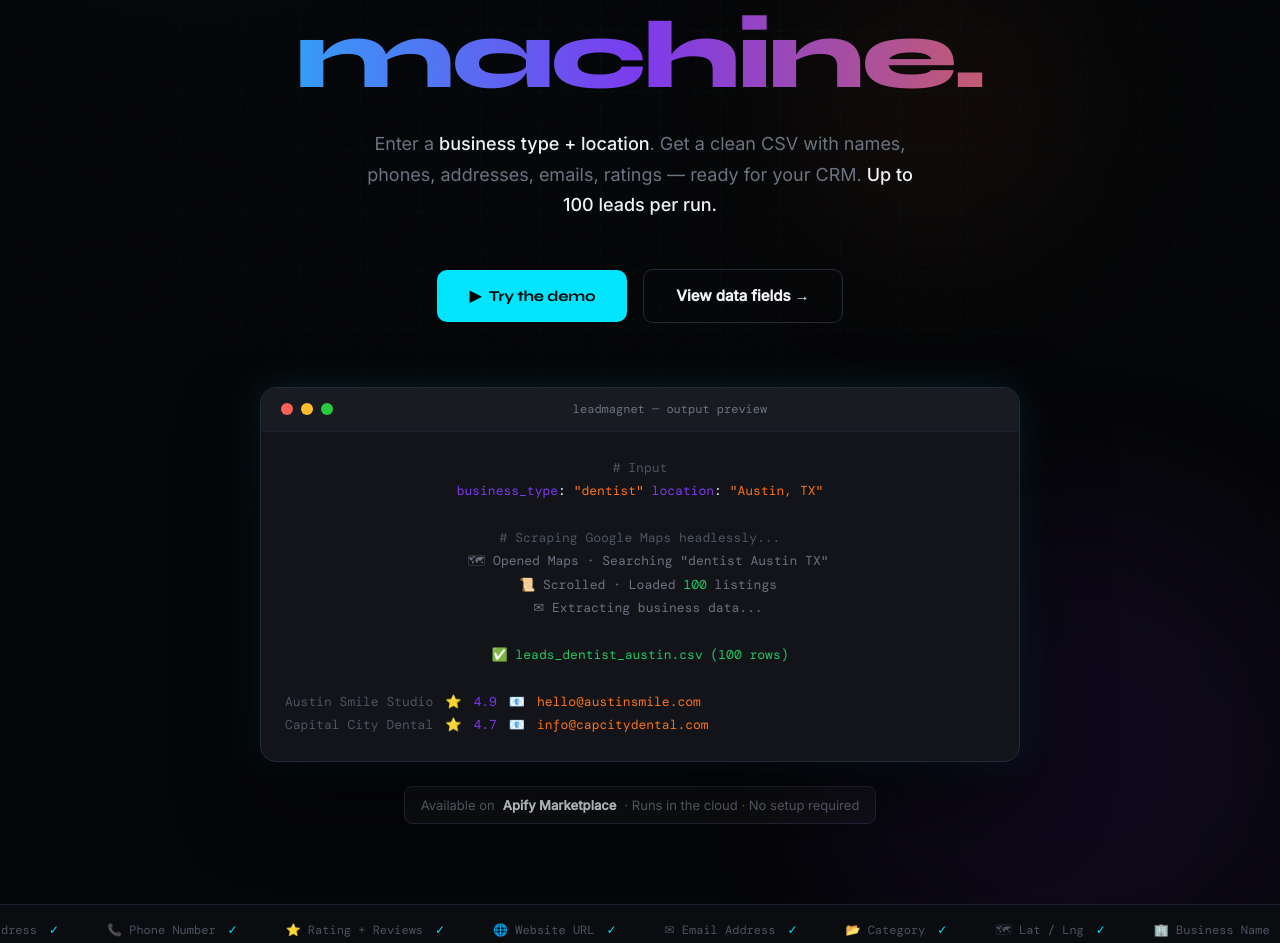
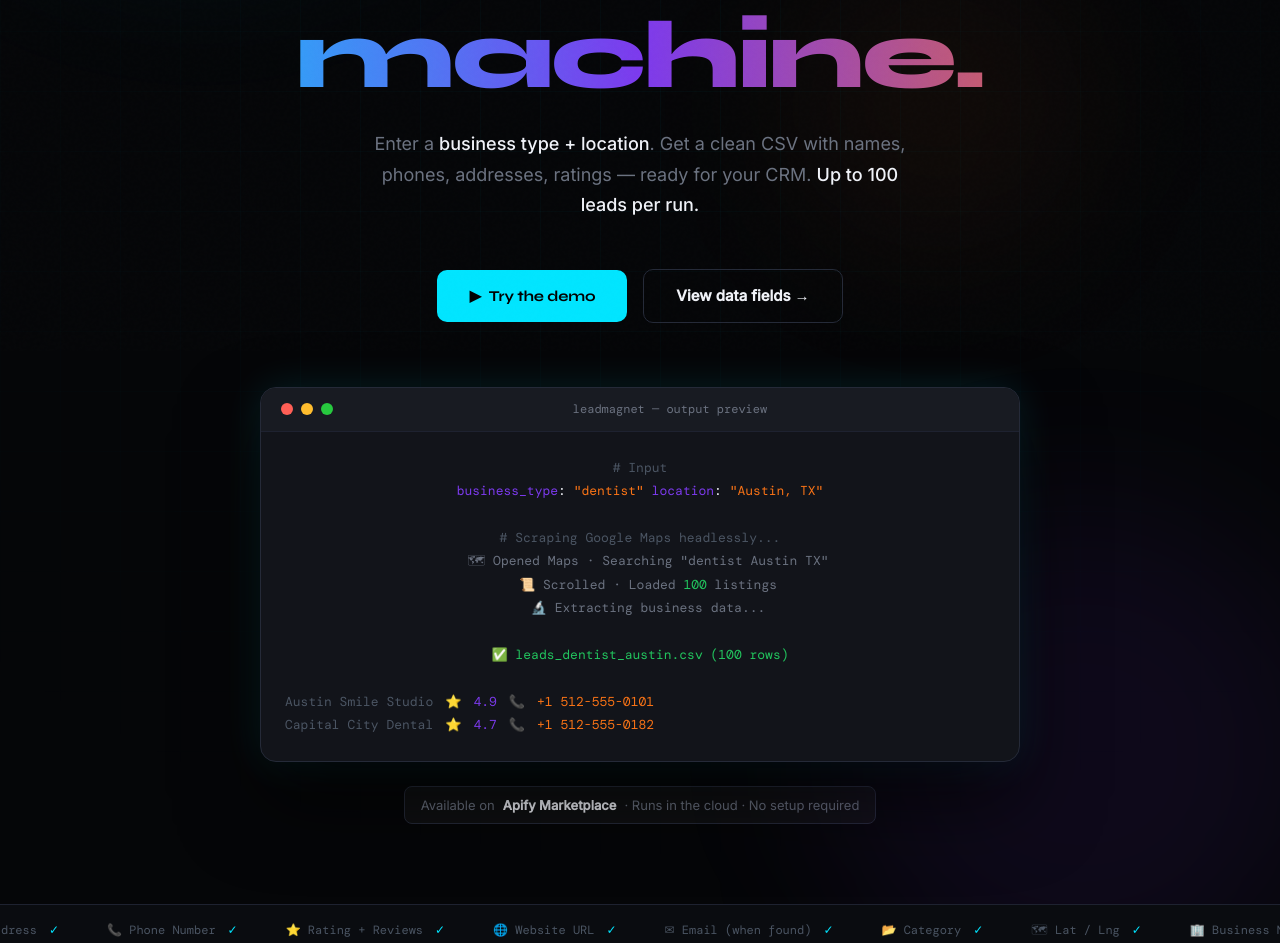
Before and after one commit to aurelia-projects/LeadMagnet, a Next.js app: page / in a window 1280 px wide. Shown: the part 449-1392 px from the top of the page. Built offline with nearby package versions, Linux system fonts and the light colour scheme; a web font is replaced by a local one.

Commit message:
Update page.tsx

```diff
--- a/app/page.tsx
+++ b/app/page.tsx
@@ -198,7 +198,6 @@
     }
 
     const feedInterval = setInterval(addFeedItem, 3000);
-    // Add initial items
     for (let i = 0; i < 4; i++) setTimeout(addFeedItem, i * 400);
 
     return () => {
@@ -323,7 +322,7 @@
           <span className="title-line2">into a lead machine.</span>
         </h1>
         <p className="hero-sub">
-          Enter a <strong>business type + location</strong>. Get a clean CSV with names, phones, addresses, emails, ratings — ready for your CRM. <strong>Up to 100 leads per run.</strong>
+          Enter a <strong>business type + location</strong>. Get a clean CSV with names, phones, addresses, ratings — ready for your CRM. <strong>Up to 100 leads per run.</strong>
         </p>
         <div className="hero-actions">
           <a href="#demo" className="btn-primary"><span>▶</span> Try the demo</a>
@@ -342,12 +341,12 @@
             <div><span className="t-comment"># Scraping Google Maps headlessly...</span></div>
             <div className="t-out">🗺 Opened Maps · Searching &quot;dentist Austin TX&quot;</div>
             <div className="t-out">📜 Scrolled · Loaded <span className="t-val">100</span> listings</div>
-            <div className="t-out">✉ Extracting business data...</div>
+            <div className="t-out">🔬 Extracting business data...</div>
             <br />
             <div className="t-success">✅ leads_dentist_austin.csv (100 rows)</div>
             <br />
-            <div className="t-row"><span className="t-comment">Austin Smile Studio</span> ⭐ <span className="t-key">4.9</span> 📧 <span className="t-str">hello@austinsmile.com</span></div>
-            <div className="t-row"><span className="t-comment">Capital City Dental</span> ⭐ <span className="t-key">4.7</span> 📧 <span className="t-str">info@capcitydental.com</span></div>
+            <div className="t-row"><span className="t-comment">Austin Smile Studio</span> ⭐ <span className="t-key">4.9</span> 📞 <span className="t-str">+1 512-555-0101</span></div>
+            <div className="t-row"><span className="t-comment">Capital City Dental</span> ⭐ <span className="t-key">4.7</span> 📞 <span className="t-str">+1 512-555-0182</span></div>
           </div>
         </div>
         <div className="apify-badge">Available on <strong>Apify Marketplace</strong> · Runs in the cloud · No setup required</div>
@@ -356,10 +355,10 @@
       {/* TICKER */}
       <div className="ticker-wrap">
         <div className="ticker-inner">
-          {['🏢 Business Name', '📍 Address', '📞 Phone Number', '⭐ Rating + Reviews', '🌐 Website URL', '✉ Email Address', '📂 Category', '🗺 Lat / Lng'].map((item, i) => (
+          {['🏢 Business Name', '📍 Address', '📞 Phone Number', '⭐ Rating + Reviews', '🌐 Website URL', '✉ Email (when found)', '📂 Category', '🗺 Lat / Lng'].map((item, i) => (
             <span className="ticker-item" key={i}>{item} <span>✓</span></span>
           ))}
-          {['🏢 Business Name', '📍 Address', '📞 Phone Number', '⭐ Rating + Reviews', '🌐 Website URL', '✉ Email Address', '📂 Category', '🗺 Lat / Lng'].map((item, i) => (
+          {['🏢 Business Name', '📍 Address', '📞 Phone Number', '⭐ Rating + Reviews', '🌐 Website URL', '✉ Email (when found)', '📂 Category', '🗺 Lat / Lng'].map((item, i) => (
             <span className="ticker-item" key={i+8}>{item} <span>✓</span></span>
           ))}
         </div>
@@ -416,8 +415,8 @@
             {[
               { num: '01 / 05', icon: '🗺', title: 'Open Google Maps', desc: 'Launches a headless Playwright browser and navigates to Google Maps with your search query.' },
               { num: '02 / 05', icon: '📜', title: 'Scroll & load listings', desc: 'Automatically scrolls through the results panel until up to 100 listings are visible.' },
-              { num: '03 / 05', icon: '🔬', title: 'Extract every data point', desc: 'Parses name, address, phone, website, rating, review count, category, and GPS coordinates.' },
-              { num: '04 / 05', icon: '✉', title: 'Visit sites for emails', desc: 'Visits each business website for emails (requires Apify proxy — disabled on free tier).' },
+              { num: '03 / 05', icon: '🔬', title: 'Extract every data point', desc: 'Parses name, address, phone, website, rating, category, and GPS coordinates from each listing.' },
+              { num: '04 / 05', icon: '✉', title: 'Visit sites for emails', desc: 'Visits each business website for emails when available (requires Apify proxy — disabled on free tier).' },
               { num: '05 / 05', icon: '📤', title: 'Export clean CSV', desc: 'Outputs a structured CSV — ready to import into any CRM, spreadsheet, or pipeline.' },
             ].map((step, i) => (
               <div className="step-card" key={i}>
@@ -436,7 +435,7 @@
         <div className="section-inner">
           <div className="section-label">Output fields</div>
           <h2 className="section-title reveal">Everything you need.<br />Nothing you don't.</h2>
-          <p className="section-sub reveal">Every row in your CSV export contains 10 structured fields — clean, consistent, CRM-ready.</p>
+          <p className="section-sub reveal">Every row in your CSV export contains structured fields — clean, consistent, CRM-ready.</p>
           <div className="fields-grid reveal">
             {[
               { icon: '🏢', name: 'name', desc: 'Full business name', badge: 'ALWAYS PRESENT' },
@@ -444,9 +443,9 @@
               { icon: '📍', name: 'address', desc: 'Full street address', badge: 'ALWAYS PRESENT' },
               { icon: '📞', name: 'phone', desc: 'Primary contact number', badge: 'ALWAYS PRESENT' },
               { icon: '🌐', name: 'website', desc: 'Business website URL', badge: 'ALWAYS PRESENT' },
-              { icon: '✉', name: 'email', desc: 'Email from the website (requires proxy)', badge: 'WHEN FOUND' },
+              { icon: '✉', name: 'email', desc: 'Email from website (requires proxy)', badge: 'WHEN FOUND' },
               { icon: '⭐', name: 'rating', desc: 'Average star rating (1-5)', badge: 'ALWAYS PRESENT' },
-              { icon: '💬', name: 'reviews', desc: 'Total Google reviews', badge: 'WHEN AVAILABLE' },
+              { icon: '💬', name: 'reviews', desc: 'Total Google reviews count', badge: 'WHEN AVAILABLE' },
               { icon: '🧭', name: 'latitude', desc: 'GPS latitude', badge: 'ALWAYS PRESENT' },
               { icon: '🧭', name: 'longitude', desc: 'GPS longitude', badge: 'ALWAYS PRESENT' },
             ].map((field, i) => (
@@ -470,7 +469,7 @@
                 <tbody>
                   {[
                     { name: 'London Expert Plumbers', c: 'Plumber', a: '14 Baker St, London W1U 6SJ', p: '+44 20 7946 0012', w: 'londonexpertplumbers.co.uk', e: 'info@londonexpert.co.uk', r: '4.9', v: '312' },
-                    { name: 'Capital Fix Plumbing', c: 'Plumber', a: '88 Piccadilly, London W1J 8EG', p: '+44 20 7123 4567', w: 'capitalfixplumbing.com', e: 'hello@capitalfix.com', r: '4.7', v: '198' },
+                    { name: 'Capital Fix Plumbing', c: 'Plumber', a: '88 Piccadilly, London W1J 8EG', p: '+44 20 7123 4567', w: 'capitalfixplumbing.com', e: '—', r: '4.7', v: '198' },
                     { name: 'FastFlow Emergency', c: 'Plumber', a: '22 Victoria St, London SW1H 0NW', p: '+44 20 7654 3210', w: 'fastflowlondon.co.uk', e: '—', r: '4.6', v: '445' },
                     { name: 'TrustMark Pipes & Drains', c: 'Plumber', a: '5 High Holborn, London WC1V 6BZ', p: '+44 20 7890 1234', w: 'trustmarkpipes.co.uk', e: 'contact@trustmarkpipes.co.uk', r: '4.8', v: '267' },
                   ].map((row, i) => (
@@ -499,7 +498,7 @@
           <p className="section-sub reveal">LeadMagnet fits naturally into sales, research, and automation workflows.</p>
           <div className="use-grid">
             {[
-              { icon: '🎯', title: 'Sales prospecting', desc: 'Find businesses anywhere — dentists in London, plumbers in Austin — and land in their inbox.', tags: ['outreach', 'cold email', 'CRM'] },
+              { icon: '🎯', title: 'Sales prospecting', desc: 'Find businesses anywhere — dentists in London, plumbers in Austin — and reach them directly.', tags: ['outreach', 'cold email', 'CRM'] },
               { icon: '📊', title: 'Market research', desc: 'Analyze competitors by category and rating across cities. Benchmark and map saturation.', tags: ['competitor analysis', 'density'] },
               { icon: '🏭', title: 'Lead gen agencies', desc: 'Bulk collect local data for clients. Deliver fresh lists on demand.', tags: ['bulk export', 'white-label'] },
               { icon: '🏡', title: 'Real estate & delivery', desc: 'Find service partners or delivery targets in specific zones.', tags: ['partner discovery', 'geo'] },
@@ -518,7 +517,12 @@
       {/* STATS */}
       <div className="stats-section">
         <div className="stats-grid">
-          {[{ n: '100', l: 'Leads per run' }, { n: '10', l: 'Data fields per lead' }, { n: '100+', l: 'Countries supported' }, { n: '∞', l: 'Locations worldwide' }].map((s, i) => (
+          {[
+            { n: '100', l: 'Leads per run' },
+            { n: '10', l: 'Data fields per lead' },
+            { n: '100+', l: 'Countries supported' },
+            { n: '∞', l: 'Locations worldwide' },
+          ].map((s, i) => (
             <div className="stat-item" key={i}><div className="stat-num">{s.n}</div><div className="stat-label">{s.l}</div></div>
           ))}
         </div>
@@ -573,7 +577,7 @@
   .listItems();
 
 items.forEach(lead => {
-  console.log(lead.name, lead.email);
+  console.log(lead.name, lead.phone);
 });`}</pre>
             </div>
           </div>
@@ -660,7 +664,6 @@
             </div>
           )}
 
-          {/* Simulated demo */}
           <div style={{marginTop: 32}}>
             <p style={{fontSize: 13, color: 'var(--muted2)', marginBottom: 12}}>No real data? Try the simulation:</p>
             <button type="button" className="demo-btn" style={{background: 'transparent', border: '1px solid var(--border2)', color: 'var(--text)'}} onClick={runDemo}>▶ Simulate a run</button>
@@ -669,7 +672,7 @@
           <div className="demo-progress" id="demo-progress">
             <div className="progress-bar"><div className="progress-fill" id="progress-fill"></div></div>
             <div className="progress-steps">
-              {['Opening Google Maps...', 'Scrolling listings...', 'Extracting data...', 'Finding emails...', 'Exporting CSV...'].map((s, i) => (
+              {['Opening Google Maps...', 'Scrolling listings...', 'Extracting data...', 'Checking for emails...', 'Exporting CSV...'].map((s, i) => (
                 <div className="progress-step active" id={`step-${i + 1}`} key={i}>
                   <div className="step-indicator">{i + 1}</div>
                   <span>{s}</span>
```
